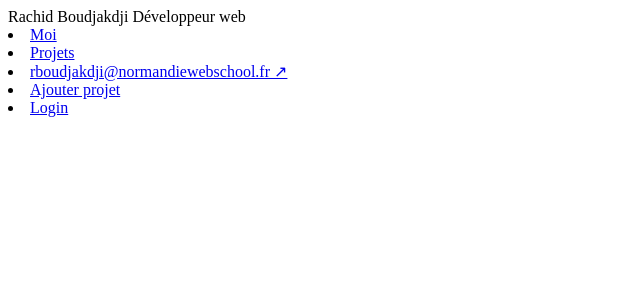
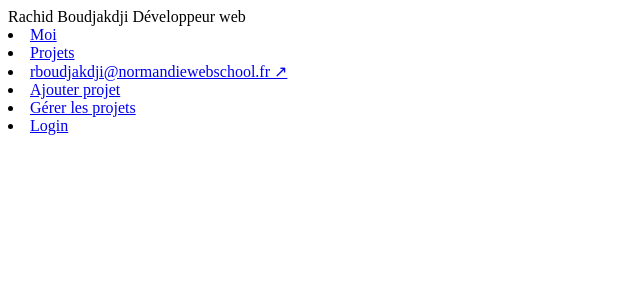
Before and after one commit to rachboudj/portfolio-rachid-php, a PHP site: page /portfolio-rachid/includes/partials/header.php in a window 1280 px wide. Shown: the top 300 px of the page, without its empty margins (0-640 px from the left). Run offline with PHP 8.4, Linux system fonts and the light colour scheme.

Commit message:
lien vers le tableau qui permet de gérer les projets pour admin

```diff
--- a/includes/partials/header.php
+++ b/includes/partials/header.php
@@ -27,6 +27,7 @@
             <li><a href="index.php?page=projet">Projets</a></li>
             <li><a href="#">rboudjakdji@normandiewebschool.fr ↗</a></li>
             <li><a href="index.php?page=nouveauProjet">Ajouter projet</a></li>
+            <li><a href="index.php?page=projetAdmin">Gérer les projets</a></li>
             <?php
                 if (isset($_SESSION['login']) && $_SESSION['login'] === true) {
                     echo '<li><a href="index.php?page=logout">Logout</a></li>';
```
